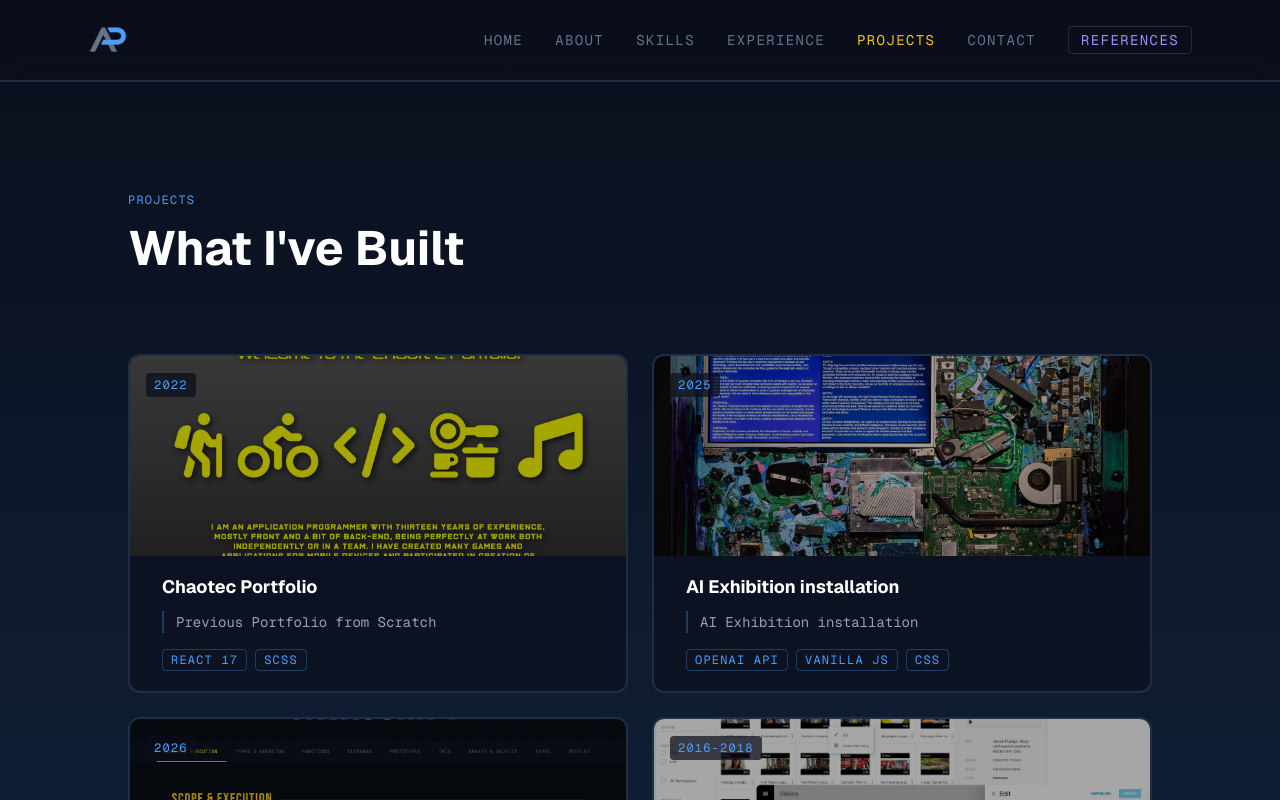
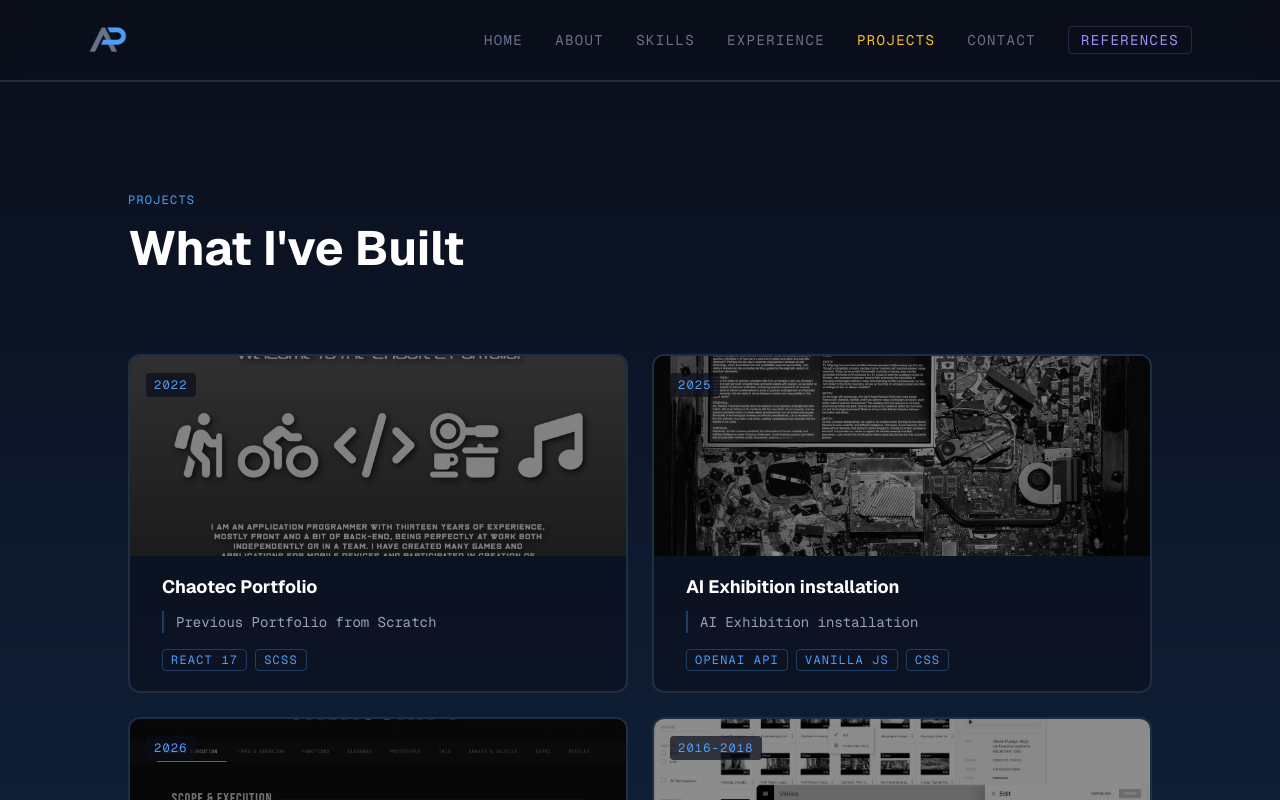
Before and after one commit to Jamisu/action-point, a Next.js app: page /projects in a window 1280 px wide. Shown: the top 800 px of the page. Built offline with nearby package versions, Linux system fonts and the light colour scheme.

Commit message:
GrayScaled ProjectTiles on default :D

```diff
--- a/src/components/ui/ProjectTile.tsx
+++ b/src/components/ui/ProjectTile.tsx
@@ -46,8 +46,8 @@ export default function ProjectTile({ project, index, onClick }: {
           style={{
             backgroundImage: `url(${project.image})`,
             transform: hovered ? 'scale(1.05)' : 'scale(1)',
-            transition: 'transform 0.4s ease',
-            filter: 'brightness(0.65)',
+            transition: 'transform 0.4s ease, filter 0.4s ease',
+            filter: hovered ? 'brightness(0.65)' : 'brightness(0.55) grayscale(1)'
           }}
         />
         <div className="absolute top-4 left-4">
```
